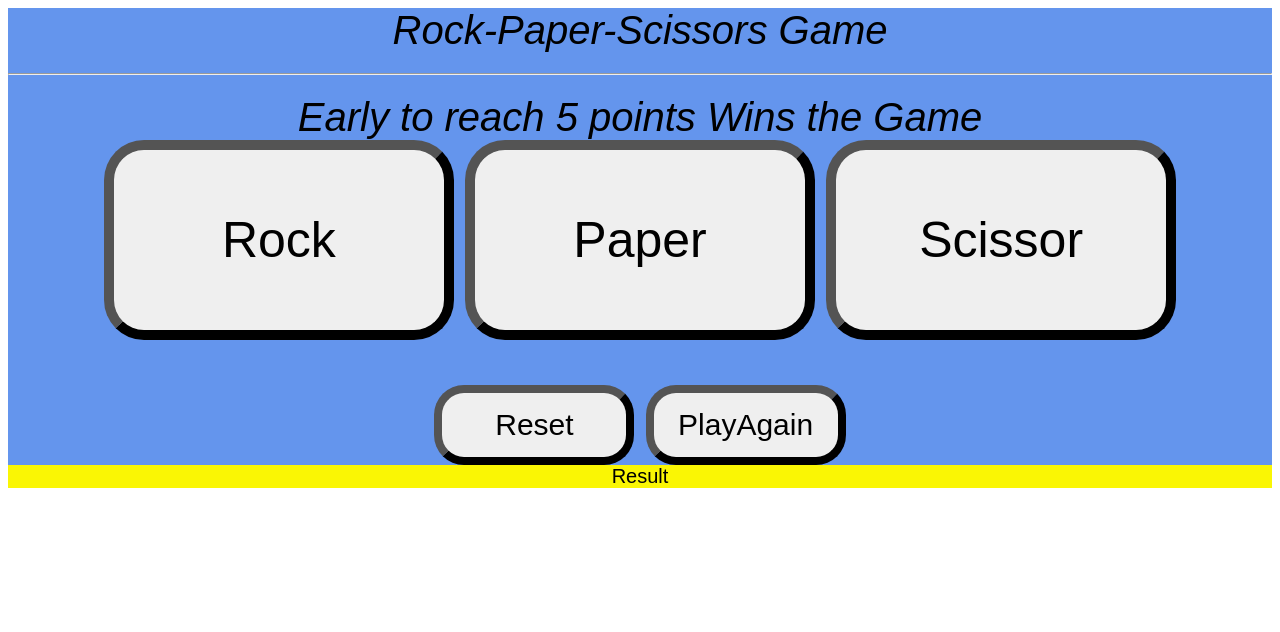
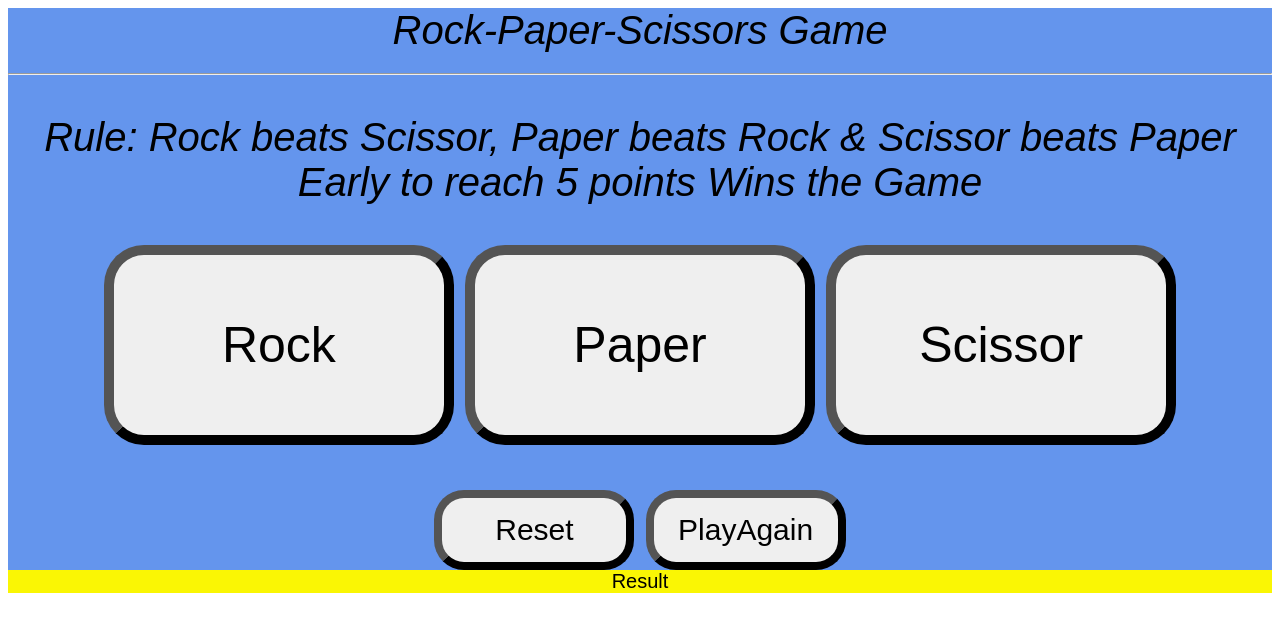
Before and after one commit to sanky2020/Rock-Paper-Scissors, a plain HTML site: page index.html in a window 1280 px wide. Drawn offline with Linux system fonts and the light colour scheme.

Commit message:
Added main tag

```diff
--- a/index.html
+++ b/index.html
@@ -6,7 +6,8 @@
     <link rel="stylesheet" href="style.css">
 </head>
 <body>
-    <div id="container">Rock-Paper-Scissors Game<br><hr> Early to reach 5 points Wins the Game<br>
+<main>
+    <div id="container">Rock-Paper-Scissors Game<br><hr><p>Rule: Rock beats Scissor, Paper beats Rock & Scissor beats Paper<br>Early to reach 5 points Wins the Game</p>
     <button id="rock">Rock</button>
     <button id="paper">Paper</button>
     <button id="scissor">Scissor</button><br><br>
@@ -15,6 +16,6 @@
     </div>
     <div id="result" >Result</div>
     <script src=ui.js></script>
-
+</main
 </body>
 </html>
```
